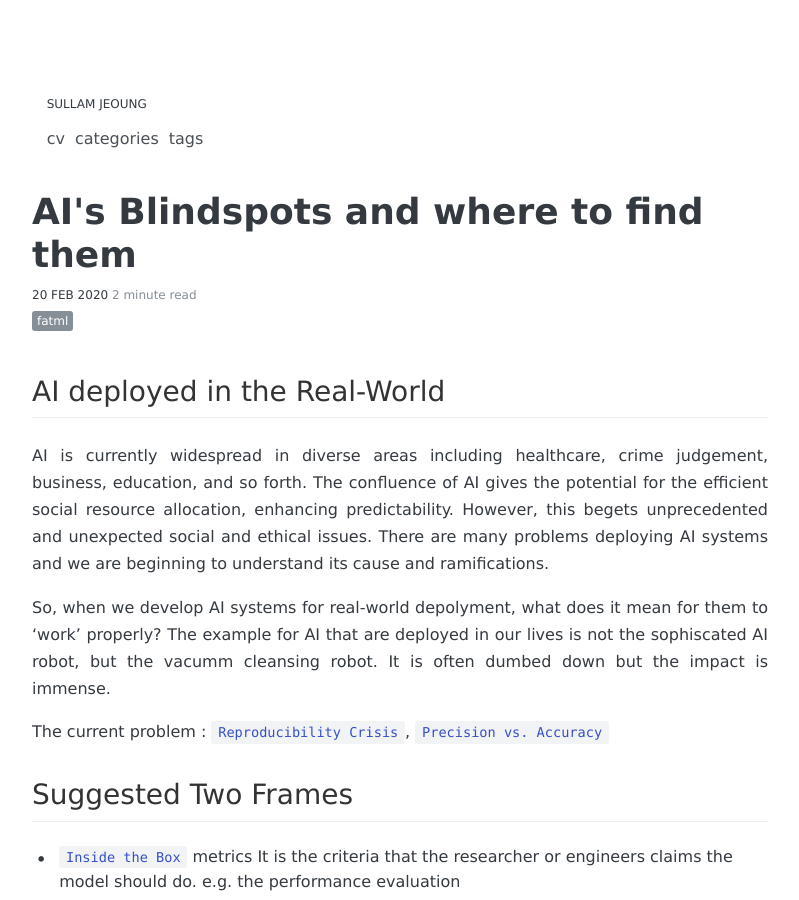
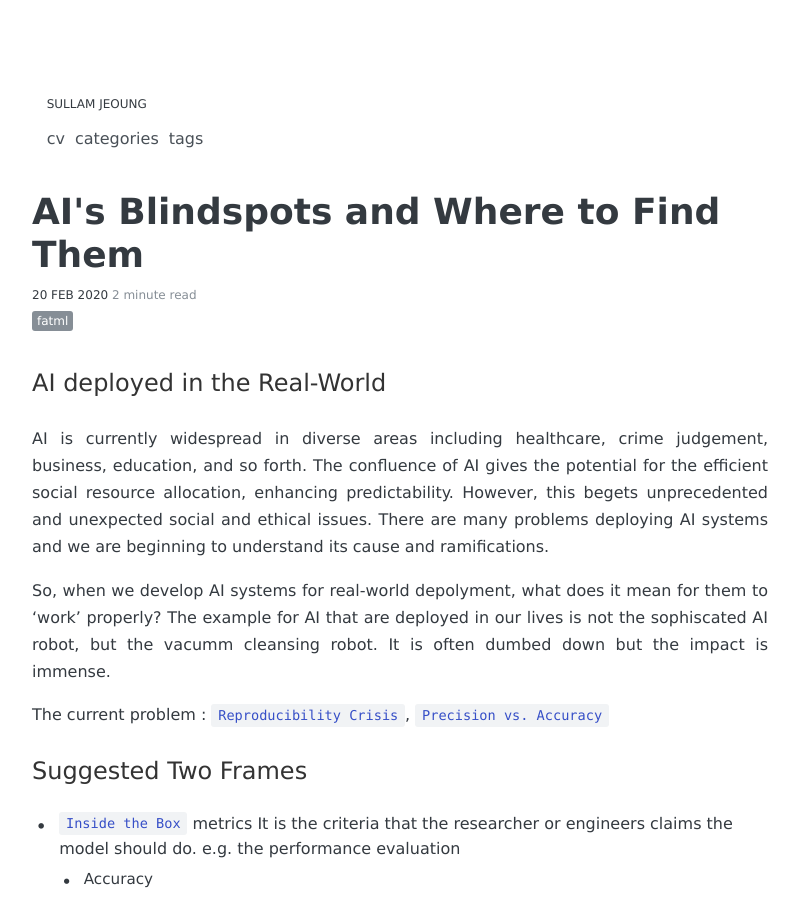
Before and after one commit to sullamij/sullamij.research.github.io, a Jekyll site: the page built from _posts/2020-02-20-AI's Blindspots and where to find them.md, in a window 1280 px wide and 900 px high. Shown: the whole window, without its empty margins (240-1039 px from the left). Built offline with Jekyll 4.4.1, drawn with Linux system fonts in a browser that asks for light colours; some web fonts are replaced; comment, search, counter and statistics services are not loaded.

```diff
--- a/_posts/2020-02-20-AI's Blindspots and where to find them.md
+++ b/_posts/2020-02-20-AI's Blindspots and where to find them.md
@@ -1,13 +1,13 @@
 ---
 layout: post
-title: "AI's Blindspots and where to find them"
+title: "AI's Blindspots and Where to Find Them"
 comments: true
 description: "AI's Blindspots, FATE"
 categories: [Talks]
 tags:
 - FATML
 ---
-## **AI deployed in the Real-World**
+### **AI deployed in the Real-World**
 AI is currently widespread in diverse areas including healthcare, crime judgement, business, education, and so forth. The confluence of AI gives the potential for the efficient social resource allocation, enhancing predictability. However, this begets unprecedented and unexpected social and ethical issues. There are many problems deploying AI systems and we are beginning to understand its cause and ramifications.
 
 So, when we develop AI systems for real-world depolyment, what does it mean for them to 'work' properly? The example for AI that are deployed in our lives is not the sophiscated AI robot, but the vacumm cleansing robot. It is often dumbed down but the impact is immense.
@@ -15,7 +15,7 @@ So, when we develop AI systems for real-world depolyment, what does it mean for
 The current problem : `Reproducibility Crisis`, `Precision vs. Accuracy`
 
 
-## **Suggested Two Frames**
+### **Suggested Two Frames**
 - `Inside the Box` metrics
 It is the criteria that the researcher or engineers claims the model should do. e.g. the performance evaluation
   - Accuracy
@@ -38,7 +38,7 @@ It is the criteria that the researcher or engineers claims the model should do.
 
 > We should start to think beyond the accuracies, beyond the metrics inside the box.
 
-## Related Papers
+### Related Papers
 - <a name="footnote_1">[1]</a>:Wagstaff, Kiri. "Machine learning that matters." arXiv preprint arXiv:1206.4656 (2012).[LINK](https://arxiv.org/pdf/1206.4656.pdf)
 - <a name="footnote_2">[2]</a>: Raji, Inioluwa Deborah, and Jingying Yang. "ABOUT ML: Annotation and Benchmarking on Understanding and Transparency of Machine Learning Lifecycles." arXiv preprint arXiv:1912.06166 (2019).[LINK](https://arxiv.org/pdf/1912.06166.pdf)
 
```
